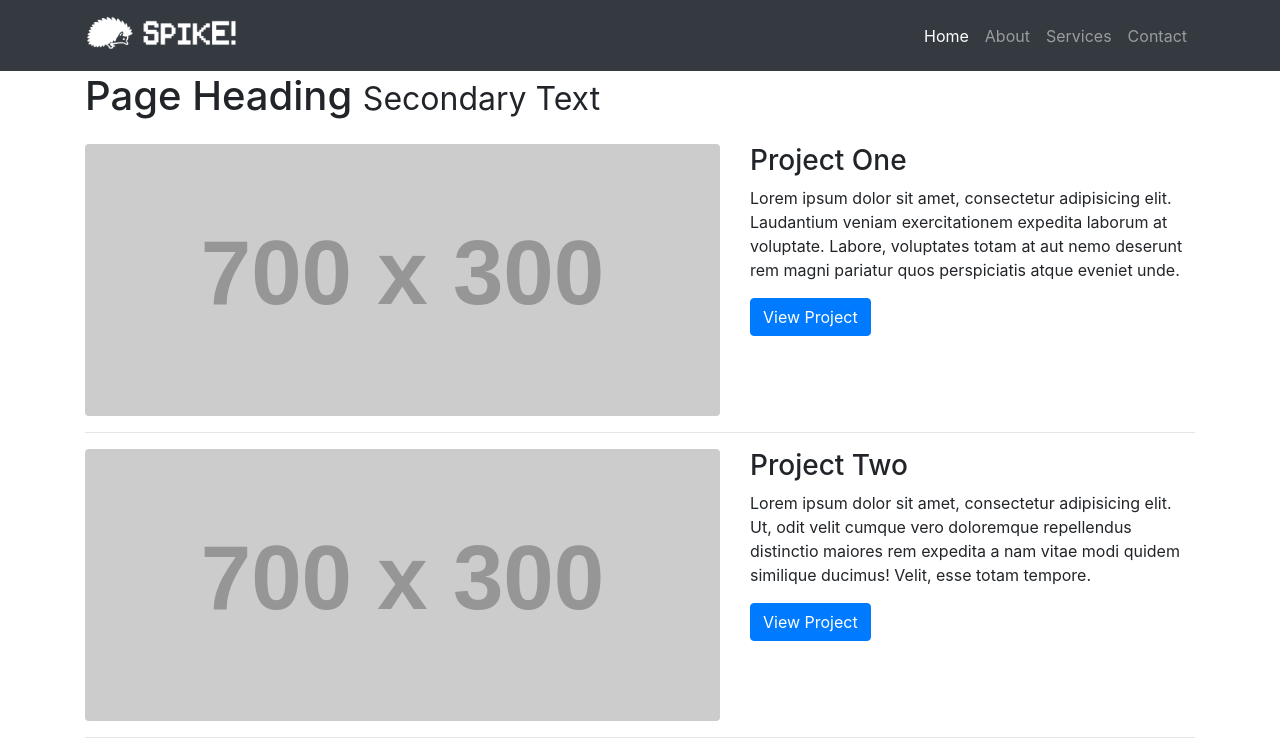
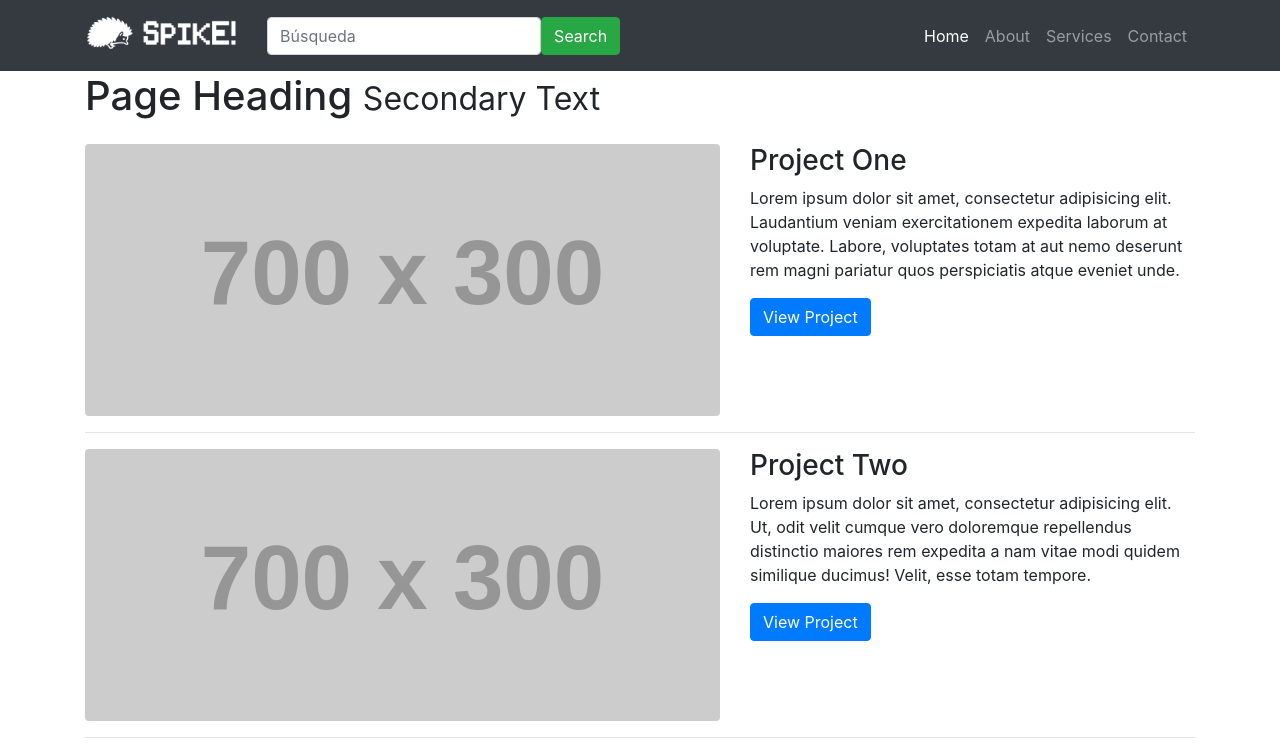
Before and after one commit to cgpino/Frontend-Ninja-Spike, a website built with webpack: page src/index.html in a window 1280 px wide. Shown: the top 751 px of the page. Built offline with nearby package versions, Linux system fonts and the light colour scheme; placeholder pictures from the web are drawn by us.

Commit message:
Añadida barra de búsqueda y corregidos algunos errores

```diff
--- a/src/entry.js
+++ b/src/entry.js
@@ -9,7 +9,7 @@
 import 'bootstrap';
 import './scss/style.scss';
 
-document.addEventListener("DOMContentLoaded", () => {
+/*document.addEventListener("DOMContentLoaded", () => {
 
     let appController = new AppController("body", PubSub);
     let headerController = new HeaderController(".web-header", appController);
@@ -21,4 +21,4 @@
 
     let formController = new FormController('.songs-form', songsService, PubSub);
 
-});
+});*/
--- a/src/includes/header.html
+++ b/src/includes/header.html
@@ -12,11 +12,17 @@
         <nav class="navbar navbar-expand-lg navbar-dark bg-dark fixed-top">
             <div class="container">
               <a class="navbar-brand" style="vertical-align: middle;padding-top:0;margin-top:0;" href="/"><img class="navbar-left img-rounded img-responsive" alt="Spike" src= "../assets/img/spike-logo.png" style="height:50px;" /></a>
+
               <button class="navbar-toggler" type="button" data-toggle="collapse" data-target="#navbarResponsive" aria-controls="navbarResponsive" aria-expanded="false" aria-label="Toggle navigation">
                 <span class="navbar-toggler-icon"></span>
               </button>
               <div class="collapse navbar-collapse" id="navbarResponsive">
+                  <form class="form-inline" action="/action_page.php">
+                    <input class="form-control" type="text" placeholder="Búsqueda">
+                    <button class="btn btn-success" type="submit">Search</button>
+                  </form>
                 <ul class="navbar-nav ml-auto">
+
                   <li class="nav-item active">
                     <a class="nav-link" href="#">Home
                       <span class="sr-only">(current)</span>
@@ -36,3 +42,5 @@
             </div>
         </nav>
     </header>
+<br>
+<br>
```
Also changed, not shown: src/index.html (+0 -19 lines).
